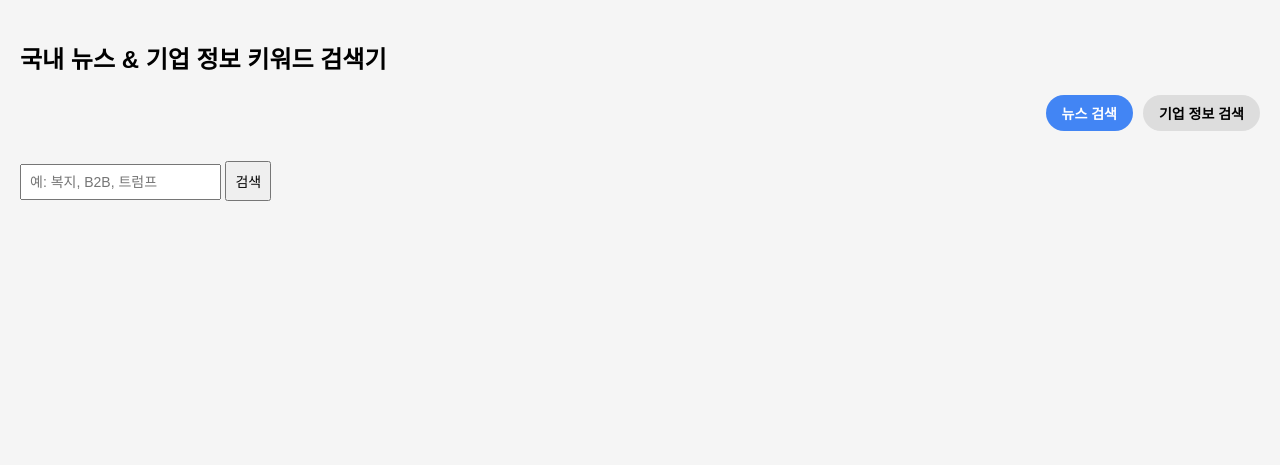
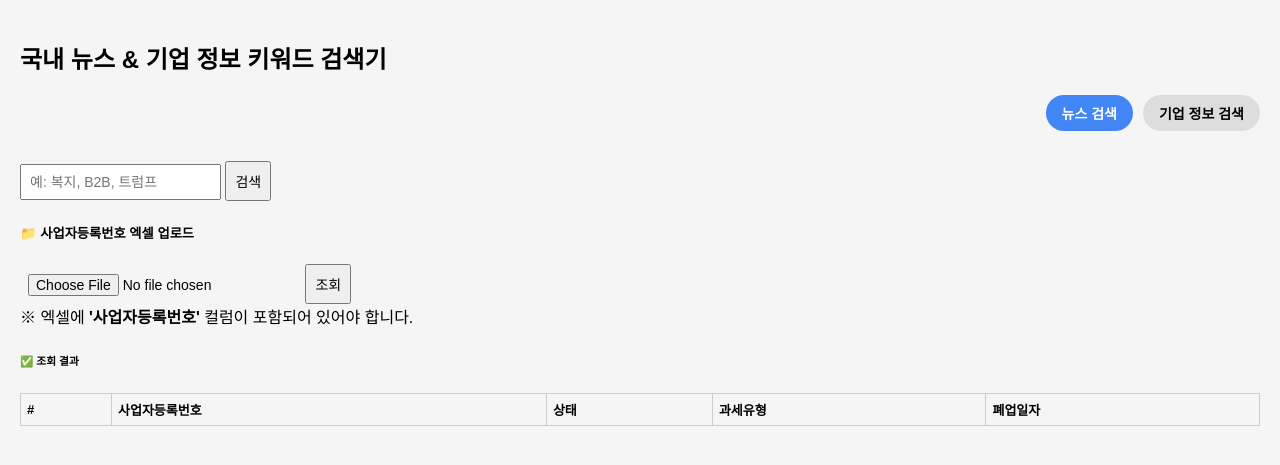
Before and after one commit to Han-data-Kwon/kr-news-keyword-tracker, a Flask app: page / in a window 1280 px wide. Shown: the top 465 px of the page. Run offline with Flask 3, Linux system fonts and the light colour scheme; lists and menus that the app fills with data are empty.

Commit message:
Update index.html

```diff
--- a/templates/index.html
+++ b/templates/index.html
@@ -73,27 +73,34 @@
   <div id="trend-charts"></div>
 </div>
 
-<!-- 기업 정보 검색 탭 -->
-<div id="company-section" class="section">
-  <input type="text" id="companyKeyword" placeholder="예: 삼성전자" />
-  <button onclick="searchCompany()">검색</button>
-  <button onclick="downloadCompanyTable()">테이블 다운로드</button>
-  <table style="margin-top: 20px;">
-    <thead>
+<!-- 사업자등록 상태조회 탭 -->
+<div class="tab-pane fade" id="company" role="tabpanel" aria-labelledby="company-tab">
+    <div class="my-4">
+        <h5>📁 사업자등록번호 엑셀 업로드</h5>
+        <form id="ntsForm" enctype="multipart/form-data">
+            <div class="input-group mb-3">
+                <input type="file" name="file" accept=".xlsx" class="form-control" required>
+                <button type="submit" class="btn btn-primary">조회</button>
+            </div>
+            <div class="form-text">※ 엑셀에 <strong>'사업자등록번호'</strong> 컬럼이 포함되어 있어야 합니다.</div>
+        </form>
+    </div>
+
+    <div id="ntsResult" class="table-responsive d-none">
+        <h6 class="mt-4">✅ 조회 결과</h6>
+        <table class="table table-bordered table-striped text-center align-middle">
+            <thead class="table-dark">
                 <tr>
-        <th>사업자명</th>
-        <th>임직원수</th>
-        <th>매출(억원)</th>
-        <th>사업장주소</th>
-        <th>삭제</th>
+                    <th>#</th>
+                    <th>사업자등록번호</th>
+                    <th>상태</th>
+                    <th>과세유형</th>
+                    <th>폐업일자</th>
                 </tr>
             </thead>
-    <tbody id="companyResults">
-      <tr class="empty-text-row">
-        <td colspan="5" style="text-align:center; color:#888;">검색 결과가 없습니다.</td>
-      </tr>
-    </tbody>
+            <tbody id="ntsTableBody"></tbody>
         </table>
+    </div>
 </div>
 
 <script>
@@ -373,98 +380,46 @@
     });
 }
 
-// Mock 데이터 생성
-function generateMockCompanies(keyword) {
-  const suffixes = ["전자", "테크", "시스템", "솔루션", "네트웍스", "디지털", "아이티", "모터스", "바이오", "건설"];
-  const selected = suffixes.sort(() => 0.5 - Math.random()).slice(0, 5); // 랜덤 5개 선택
+<script>
+document.getElementById("ntsForm").addEventListener("submit", function (e) {
+    e.preventDefault();
+    const form = e.target;
+    const formData = new FormData(form);
 
-  return selected.map(suffix => ({
-    사업자명: `${keyword}${suffix}`,
-    임직원수: Math.floor(Math.random() * 10000) + 100,
-    매출: Math.floor(Math.random() * 10000) + 100,
-    사업장주소: `서울특별시 ${["강남구", "서초구", "마포구", "송파구"][Math.floor(Math.random() * 4)]}`
-  }));
-}
+    fetch("/api/nts", {
+        method: "POST",
+        body: formData
+    })
+    .then(res => res.json())
+    .then(data => {
+        const resultBox = document.getElementById("ntsResult");
+        const tableBody = document.getElementById("ntsTableBody");
+        tableBody.innerHTML = "";
 
-// 검색한 기업 리스트 저장
-let companies = [];
-
-function searchCompany() {
-  const keyword = document.getElementById("companyKeyword").value.trim();
-  if (!keyword) return alert('기업명을 입력해주세요.');
-
-  const newCompanies = generateMockCompanies(keyword);
-
-  newCompanies.forEach(c => {
-    if (!companies.some(existing => existing.사업자명 === c.사업자명)) {
-      companies.push(c);
-    }
-  });
-
-  renderCompanyTable(keyword);
-}
-
-// 기업 테이블 렌더링
-function renderCompanyTable(highlight = "") {
-  const tbody = document.getElementById("companyResults");
-  tbody.innerHTML = "";
-
-  if (!companies.length) {
-    const emptyRow = document.createElement("tr");
-    emptyRow.classList.add("empty-text-row");
-    emptyRow.innerHTML = `<td colspan="5" style="text-align:center; color:#888;">검색 결과가 없습니다.</td>`;
-    tbody.appendChild(emptyRow);
+        if (data.error) {
+            alert(data.error);
+            resultBox.classList.add("d-none");
             return;
         }
 
-  // 임직원수 기준 내림차순 정렬
-  companies.sort((a, b) => b.임직원수 - a.임직원수);
-
-  companies.forEach((c, idx) => {
-    const row = document.createElement("tr");
-    const highlightName = highlight && c.사업자명.includes(highlight) ?
-      c.사업자명.replaceAll(highlight, `<mark>${highlight}</mark>`) : c.사업자명;
-
-    row.innerHTML = `
-      <td>${highlightName}</td>
-      <td>${formatNumber(c.임직원수)}</td>
-      <td>${formatNumber(c.매출)}</td>
-      <td>${c.사업장주소}</td>
-      <td><button class="delete-btn" onclick="removeCompany(${idx})">삭제</button></td>
-    `;
-    tbody.appendChild(row);
-  });
-}
-
-// 삭제 기능
-function removeCompany(index) {
-  companies.splice(index, 1);
-  renderCompanyTable();
-}
-
-// 테이블 다운로드 기능
-function downloadCompanyTable() {
-  if (!companies.length) {
-    alert("다운로드할 데이터가 없습니다.");
-    return;
-  }
-
-  let csv = "사업자명,임직원수,매출(억원),사업장주소\n";
-  companies.forEach(item => {
-    csv += `"${item["사업자명"]}","${item["임직원수"]}","${item["매출"]}","${item["사업장주소"]}"\n`;
+        data.forEach((item, index) => {
+            const row = `<tr>
+                <td>${index + 1}</td>
+                <td>${item["사업자등록번호"]}</td>
+                <td>${item["상태"]}</td>
+                <td>${item["과세유형"]}</td>
+                <td>${item["폐업일자"] || "-"}</td>
+            </tr>`;
+            tableBody.insertAdjacentHTML("beforeend", row);
         });
 
-  const BOM = "\uFEFF"; // [추가] UTF-8 BOM
-  const blob = new Blob([BOM + csv], { type: "text/csv;charset=utf-8;" }); // [수정] BOM 추가
-
-  const url = URL.createObjectURL(blob);
-  const link = document.createElement("a");
-  link.href = url;
-  link.setAttribute("download", "기업정보.csv");
-  document.body.appendChild(link);
-  link.click();
-  document.body.removeChild(link);
-}
+        resultBox.classList.remove("d-none");
+    })
+    .catch(err => {
+        console.error("조회 오류:", err);
+        alert("조회 중 오류가 발생했습니다.");
+    });
+});
 </script>
 
 </body>
```
Lines whose indentation alone changed are shown as unchanged.
